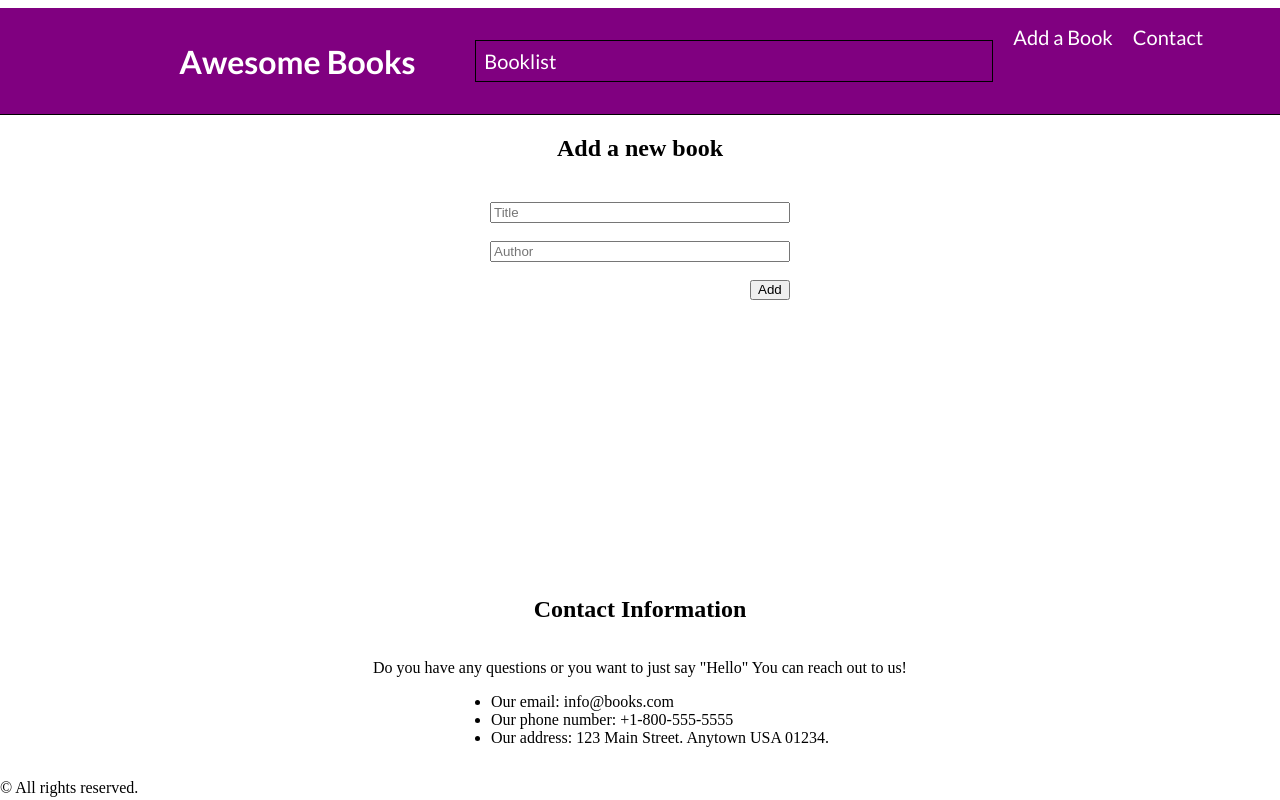
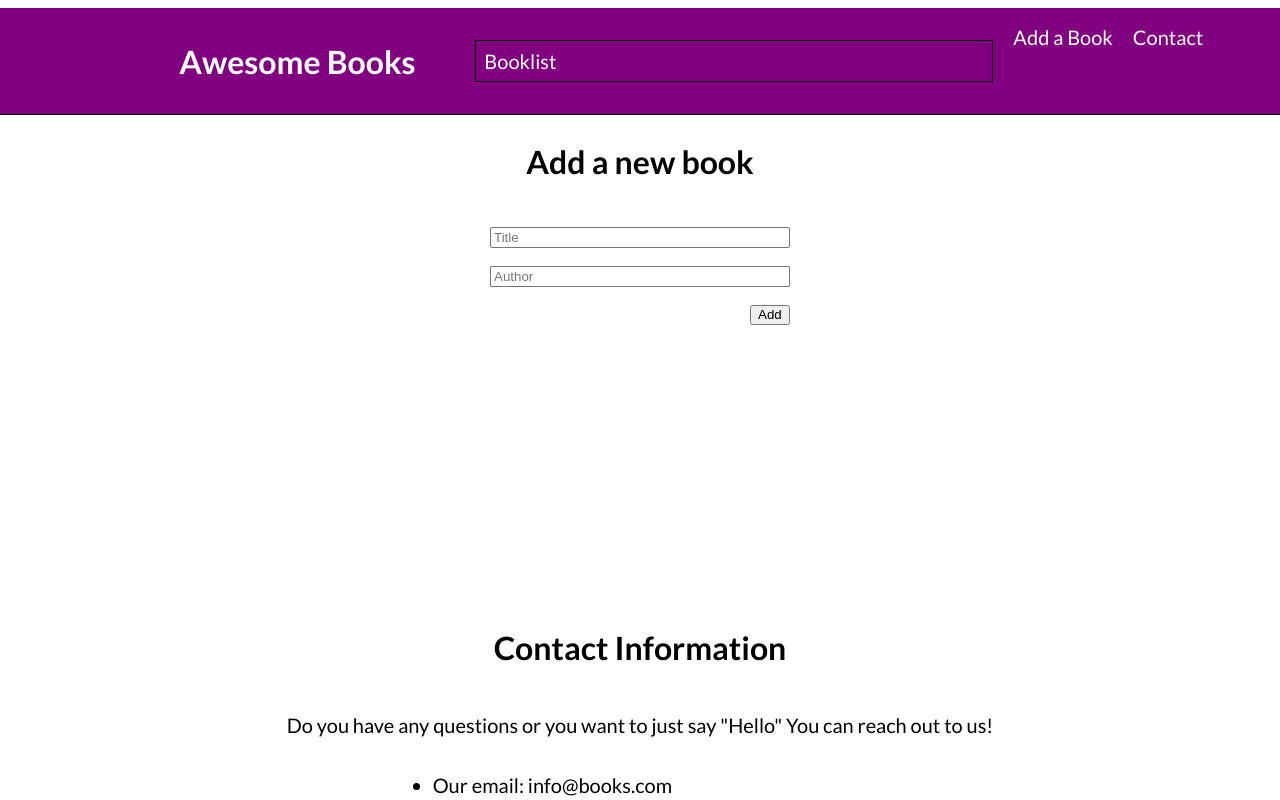
Before and after one commit to katarighe/awesome-books, a website: page index.html in a window 1280 px wide. Shown: the top 800 px of the page. Drawn offline with Linux system fonts and the light colour scheme.

Commit message:
Adjust the footer

```diff
--- a/index.html
+++ b/index.html
@@ -62,7 +62,7 @@
     <!-- Footer -->
     <footer class="footer">
         <div class="footer-container">
-            <p>© All rights reserved.</p>
+            <p class="copyright">© All rights reserved.</p>
         </div>
     </footer>
   <script src="index.js"></script>
--- a/style.css
+++ b/style.css
@@ -17,8 +17,15 @@ section {
   margin-top: 20%;
 }
 
-p {
-  margin-bottom: 0;
+h1 {
+  font-family: 'lato', sans-serif;
+  font-weight: 900;
+}
+
+h2 {
+  font-family: 'lato', sans-serif;
+  font-weight: 700;
+  font-size: 2rem;
 }
 
 hr {
@@ -141,3 +148,36 @@ hr {
   align-items: center;
   justify-content: center;
 }
+
+.welcome-text {
+  font-family: 'lato', sans-serif;
+  font-size: 1.25rem;
+}
+
+.list-item {
+  font-family: 'lato', sans-serif;
+  font-size: 1.25rem;
+}
+
+/* Footer */
+.footer {
+  display: flex;
+  flex-direction: row;
+  width: 100%;
+}
+
+.footer-container {
+  display: flex;
+  flex-direction: row;
+  align-items: center;
+  justify-content: center;
+  width: 100%;
+  background-color: purple;
+}
+
+.copyright {
+  font-family: 'lato', sans-serif;
+  font-weight: 500;
+  font-size: 2rem;
+  color: white;
+}
```
